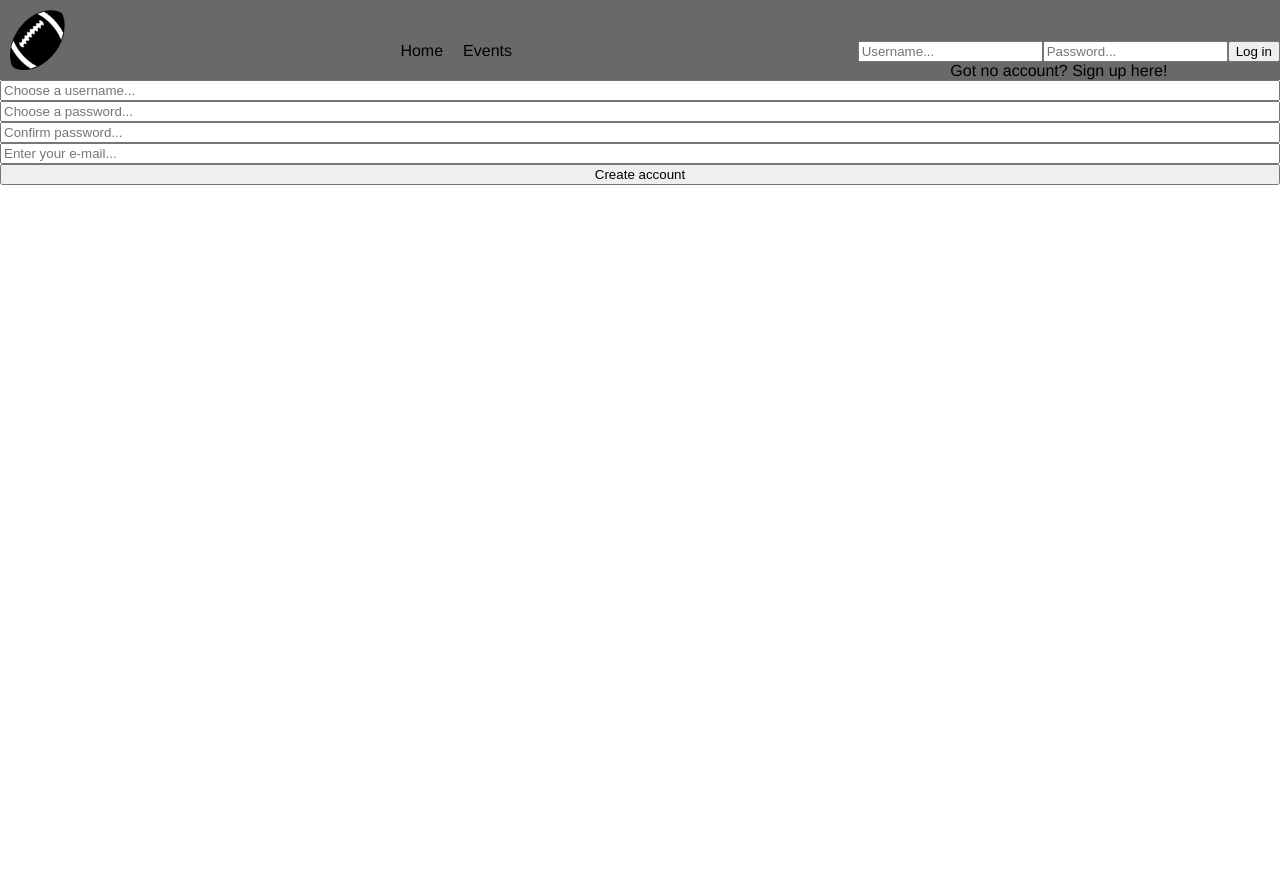
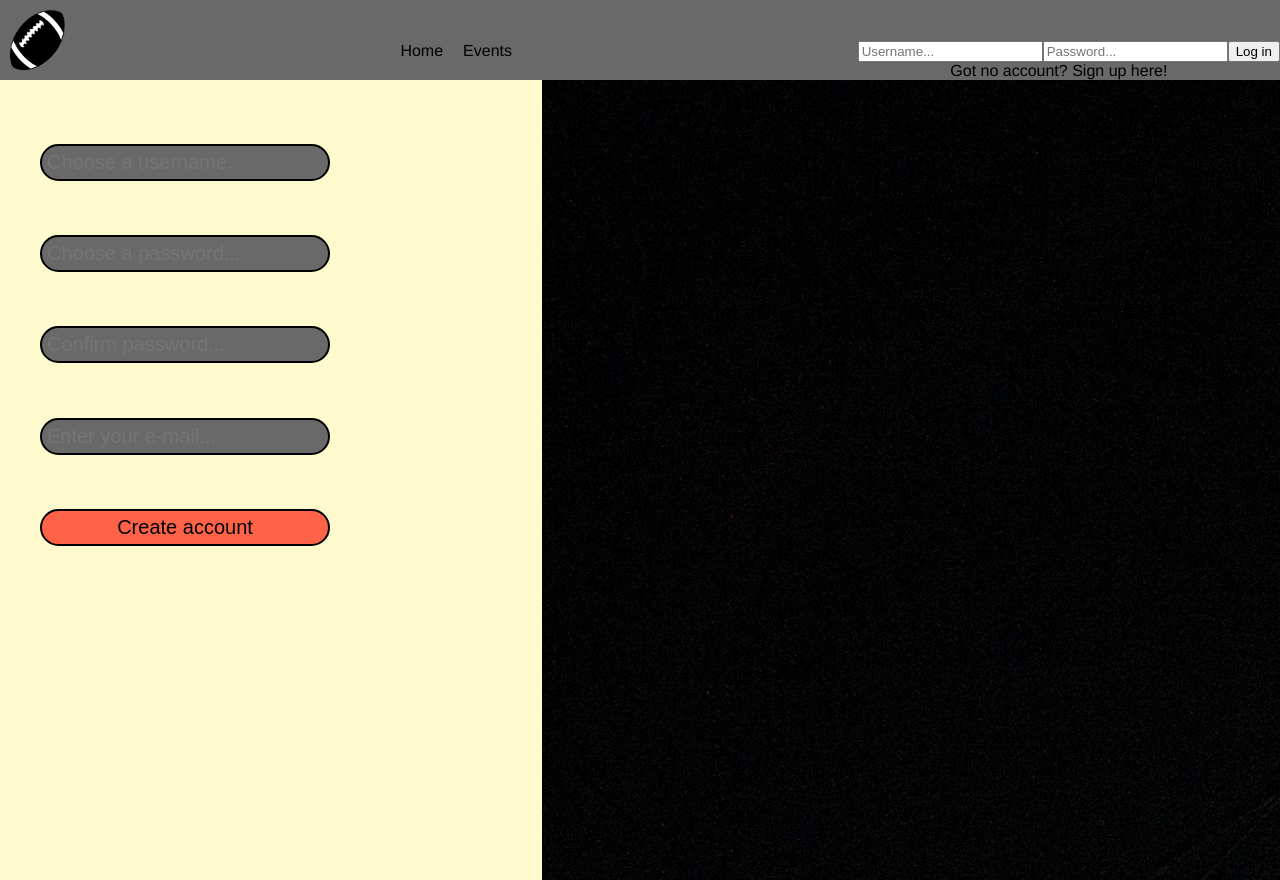
Before and after one commit to Hankybree/Sporty, a Vue app in the folder frontend/: page /#/signup in a window 1280 px wide. Before the commit the page ends 800 px from the top, so only its background shows below. Built offline with nearby package versions, Linux system fonts and the light colour scheme.

Commit message:
snyggat till skapa konto

```diff
--- a/frontend/src/views/SignUpView.vue
+++ b/frontend/src/views/SignUpView.vue
@@ -1,23 +1,73 @@
 <template>
-  <div>
-    <input id="signup-name" type="text" placeholder="Choose a username...">
-    <input id="signup-password" type="password" placeholder="Choose a password...">
-    <input id="confirm-password" type="password" placeholder="Confirm password...">
-    <input id="signup-mail" type="text" placeholder="Enter your e-mail...">
-    <input type="button" value="Create account" @click="$store.dispatch('signup')">
+  <div id="wrapper">
+    <div id="div">
+      <div id="form-wrapper">
+        <input id="signup-name" type="text" placeholder="Choose a username..." />
+        <input id="signup-password" type="password" placeholder="Choose a password..." />
+        <input id="confirm-password" type="password" placeholder="Confirm password..." />
+        <input id="signup-mail" type="text" placeholder="Enter your e-mail..." />
+        <input id="create" type="button" value="Create account" @click="$store.dispatch('signup')" />
+      </div>
+    </div>
+    <div id="info">
+      <!-- <img src="../assets/daniel-van-den-berg-29Jx9qyTW14-unsplash.jpg" alt /> -->
+    </div>
   </div>
 </template>
 
 <script>
-
 export default {
-  name: 'SignUpView'
-}
+  name: "SignUpView"
+};
 </script>
 
 <style scoped>
-  div {
-    display: flex;
-    flex-direction: column;
-  }
+#wrapper {
+  display: flex;
+  flex-direction: row;
+  background-color: lemonchiffon;
+  width: 100vw;
+  height: 100vh;
+}
+#form-wrapper {
+  display: flex;
+  flex-direction: column;
+  justify-content: space-evenly;
+  height: 60vh;
+  width: 25vw;
+}
+#create {
+  position: relative;
+  background-color: tomato;
+  border: solid 2px;
+  border-radius: 20px;
+
+  margin: 15px;
+  font-size: 20px;
+}
+input {
+  position: relative;
+  background-color: dimgrey;
+  border: solid 2px;
+  border-radius: 20px;
+  padding: 5px;
+  margin: 15px;
+  font-size: 20px;
+}
+#info {
+  background-image: url("../assets/daniel-van-den-berg-29Jx9qyTW14-unsplash.jpg");
+  width: 60vw;
+}
+#div {
+  width: 40vw;
+  padding: 25px;
+}
+background-img {
+  object-fit: cover;
+  /*object-fit: scale-down;*/
+  object-position: -40% 10;
+
+  width: 100%;
+  height: 100%;
+}
 </style>
```
Also changed, not shown: frontend/src/assets/daniel-van-den-berg-29Jx9qyTW14-unsplash.jpg (added).
